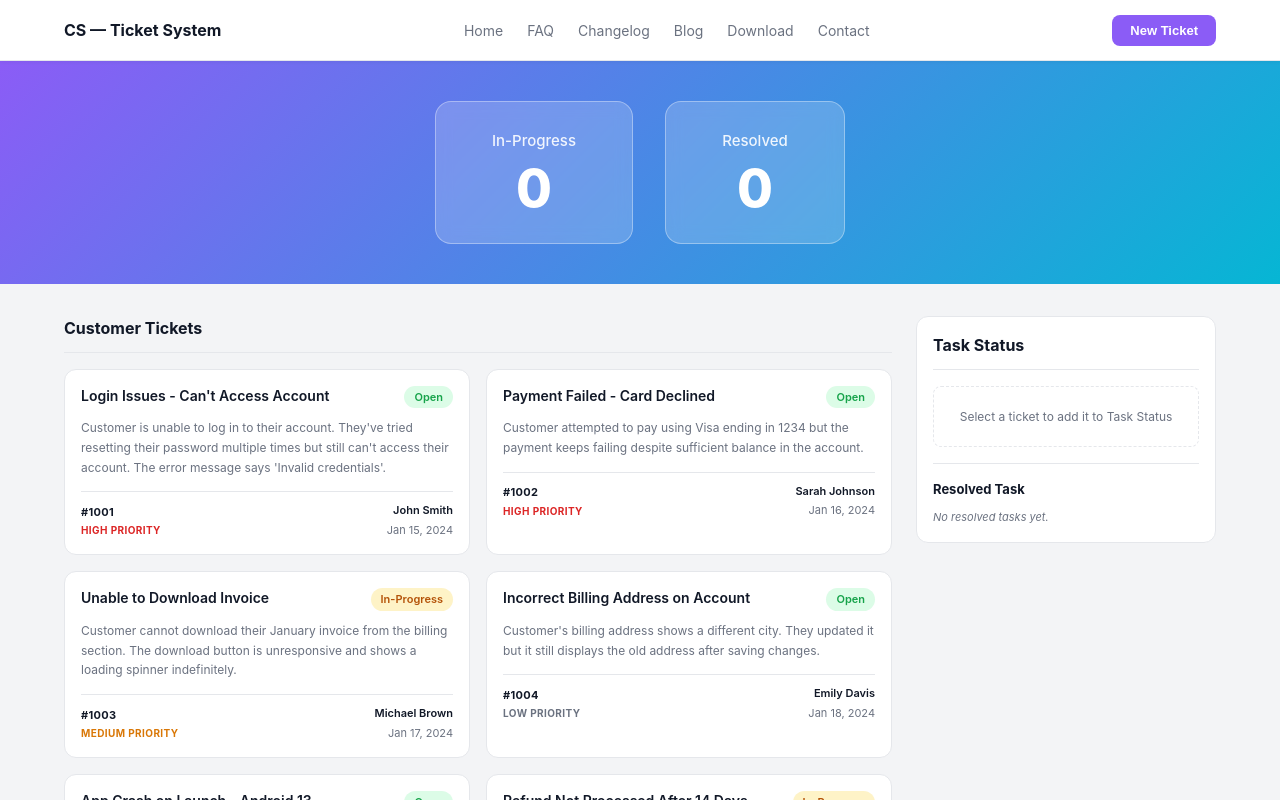
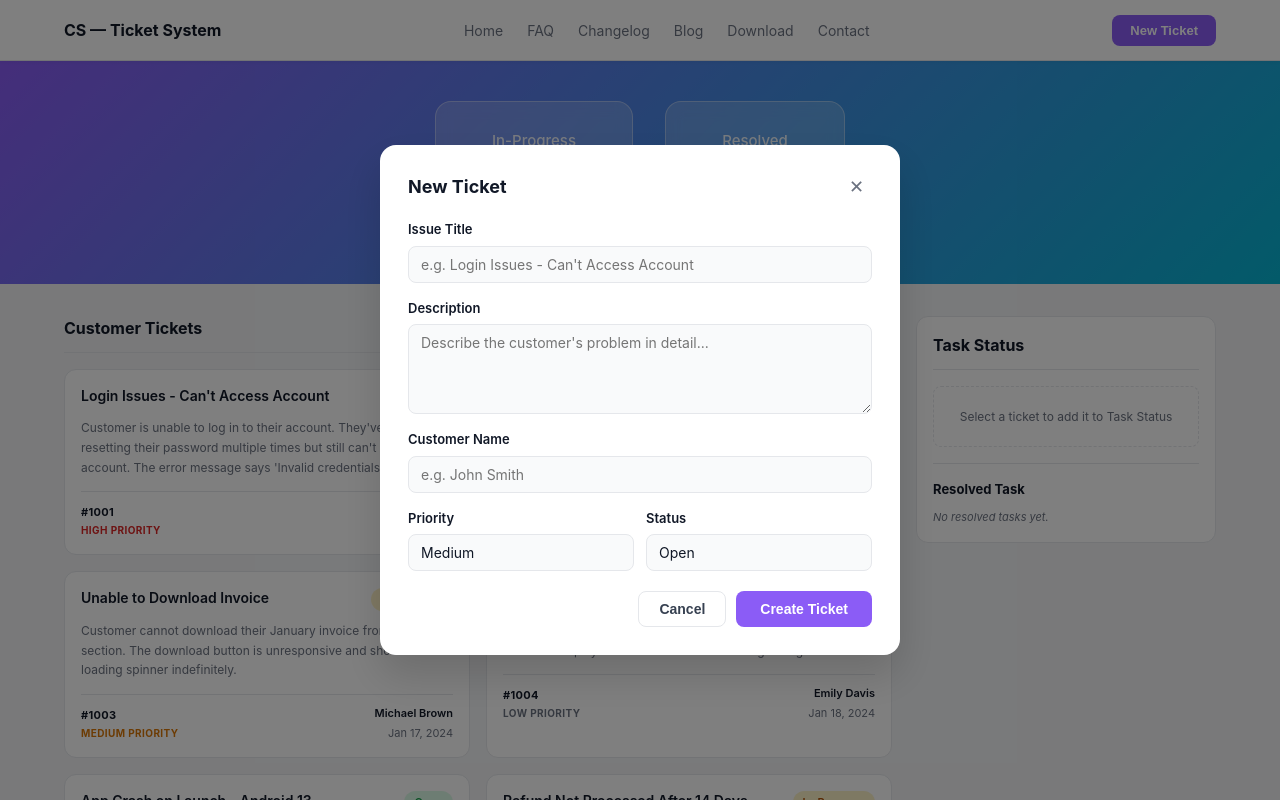
Before and after one commit to farabi1/customer-support-app, a React (Vite) app: page / in a window 1280 px wide. Both pictures are taken after a click on the button "New Ticket". Shown: the top 800 px of the page. Built offline with nearby package versions, Linux system fonts and the light colour scheme.

Commit message:
Add New Ticket modal with form validation and live ticket creation

```diff
--- a/src/App.jsx
+++ b/src/App.jsx
@@ -7,6 +7,7 @@ import Navbar from './components/Navbar'
 import HeroBanner from './components/HeroBanner'
 import TicketCard from './components/TicketCard'
 import TaskStatusPanel from './components/TaskStatusPanel'
+import NewTicketModal from './components/NewTicketModal'
 import Footer from './components/Footer'
 
 import ticketsData from './data/tickets.json'
@@ -15,15 +16,36 @@ function App() {
   const [tickets, setTickets] = useState(ticketsData)
   const [taskItems, setTaskItems] = useState([])
   const [resolvedItems, setResolvedItems] = useState([])
+  const [showModal, setShowModal] = useState(false)
 
   const addedIds = new Set([
     ...taskItems.map((t) => t.id),
     ...resolvedItems.map((t) => t.id),
   ])
 
+  function handleNewTicket(formData) {
+    const newTicket = {
+      id: `#${1013 + tickets.length}`,
+      title: formData.title,
+      description: formData.description,
+      customer: formData.customer,
+      priority: formData.priority,
+      status: formData.status,
+      createdAt: new Date().toISOString().split('T')[0],
+    }
+
+    setTickets((prev) => [newTicket, ...prev])
+    setShowModal(false)
+
+    toast.success('New ticket created!', {
+      position: 'top-right',
+      autoClose: 3000,
+    })
+  }
+
   function handleTicketClick(ticket) {
     if (addedIds.has(ticket.id)) {
-      toast.info(`This ticket is already in Task Status.`, {
+      toast.info('This ticket is already in Task Status.', {
         position: 'top-right',
         autoClose: 2500,
       })
@@ -56,7 +78,14 @@ function App() {
     <>
       <ToastContainer />
 
-      <Navbar />
+      <Navbar onNewTicket={() => setShowModal(true)} />
+
+      {showModal && (
+        <NewTicketModal
+          onClose={() => setShowModal(false)}
+          onSubmit={handleNewTicket}
+        />
+      )}
 
       <HeroBanner
         inProgressCount={taskItems.length}
--- a/src/components/Navbar.jsx
+++ b/src/components/Navbar.jsx
@@ -1,4 +1,4 @@
-function Navbar() {
+function Navbar({ onNewTicket }) {
   const links = ['Home', 'FAQ', 'Changelog', 'Blog', 'Download', 'Contact']
 
   return (
@@ -17,7 +17,7 @@ function Navbar() {
             ))}
           </ul>
 
-          <button type="button" className="navbar__cta">
+          <button type="button" className="navbar__cta" onClick={onNewTicket}>
             New Ticket
           </button>
         </div>
--- /dev/null
+++ b/src/components/NewTicketModal.jsx
@@ -0,0 +1,140 @@
+import { useState } from 'react'
+
+const defaultForm = {
+  title: '',
+  description: '',
+  customer: '',
+  priority: 'MEDIUM',
+  status: 'Open',
+}
+
+function NewTicketModal({ onClose, onSubmit }) {
+  const [form, setForm] = useState(defaultForm)
+  const [errors, setErrors] = useState({})
+
+  function handleChange(e) {
+    const { name, value } = e.target
+    setForm((prev) => ({ ...prev, [name]: value }))
+    // clear error when user starts typing
+    if (errors[name]) {
+      setErrors((prev) => ({ ...prev, [name]: '' }))
+    }
+  }
+
+  function validate() {
+    const newErrors = {}
+    if (!form.title.trim()) newErrors.title = 'Title is required'
+    if (!form.description.trim()) newErrors.description = 'Description is required'
+    if (!form.customer.trim()) newErrors.customer = 'Customer name is required'
+    return newErrors
+  }
+
+  function handleSubmit(e) {
+    e.preventDefault()
+    const newErrors = validate()
+    if (Object.keys(newErrors).length > 0) {
+      setErrors(newErrors)
+      return
+    }
+    onSubmit(form)
+  }
+
+  return (
+    <div className="modal-overlay" onClick={onClose}>
+      <div className="modal" onClick={(e) => e.stopPropagation()}>
+        <div className="modal__header">
+          <h2 className="modal__title">New Ticket</h2>
+          <button type="button" className="modal__close" onClick={onClose}>
+            ✕
+          </button>
+        </div>
+
+        <form onSubmit={handleSubmit} className="modal__form">
+          <div className="form-group">
+            <label htmlFor="title" className="form-label">Issue Title</label>
+            <input
+              id="title"
+              name="title"
+              type="text"
+              className={`form-input${errors.title ? ' form-input--error' : ''}`}
+              placeholder="e.g. Login Issues - Can't Access Account"
+              value={form.title}
+              onChange={handleChange}
+            />
+            {errors.title && <span className="form-error">{errors.title}</span>}
+          </div>
+
+          <div className="form-group">
+            <label htmlFor="description" className="form-label">Description</label>
+            <textarea
+              id="description"
+              name="description"
+              className={`form-input form-textarea${errors.description ? ' form-input--error' : ''}`}
+              placeholder="Describe the customer's problem in detail..."
+              value={form.description}
+              onChange={handleChange}
+              rows={4}
+            />
+            {errors.description && <span className="form-error">{errors.description}</span>}
+          </div>
+
+          <div className="form-group">
+            <label htmlFor="customer" className="form-label">Customer Name</label>
+            <input
+              id="customer"
+              name="customer"
+              type="text"
+              className={`form-input${errors.customer ? ' form-input--error' : ''}`}
+              placeholder="e.g. John Smith"
+              value={form.customer}
+              onChange={handleChange}
+            />
+            {errors.customer && <span className="form-error">{errors.customer}</span>}
+          </div>
+
+          <div className="form-row">
+            <div className="form-group">
+              <label htmlFor="priority" className="form-label">Priority</label>
+              <select
+                id="priority"
+                name="priority"
+                className="form-input form-select"
+                value={form.priority}
+                onChange={handleChange}
+              >
+                <option value="HIGH">High</option>
+                <option value="MEDIUM">Medium</option>
+                <option value="LOW">Low</option>
+              </select>
+            </div>
+
+            <div className="form-group">
+              <label htmlFor="status" className="form-label">Status</label>
+              <select
+                id="status"
+                name="status"
+                className="form-input form-select"
+                value={form.status}
+                onChange={handleChange}
+              >
+                <option value="Open">Open</option>
+                <option value="In-Progress">In-Progress</option>
+              </select>
+            </div>
+          </div>
+
+          <div className="modal__actions">
+            <button type="button" className="btn-cancel" onClick={onClose}>
+              Cancel
+            </button>
+            <button type="submit" className="btn-submit">
+              Create Ticket
+            </button>
+          </div>
+        </form>
+      </div>
+    </div>
+  )
+}
+
+export default NewTicketModal
--- a/src/index.css
+++ b/src/index.css
@@ -556,8 +556,175 @@ body {
 }
 
 /* =============================================
+   MODAL
+   ============================================= */
+.modal-overlay {
+  position: fixed;
+  inset: 0;
+  background: rgba(0, 0, 0, 0.5);
+  z-index: 200;
+  display: flex;
+  align-items: center;
+  justify-content: center;
+  padding: 16px;
+  animation: fadeIn 0.15s ease;
+}
+
+@keyframes fadeIn {
+  from { opacity: 0; }
+  to   { opacity: 1; }
+}
+
+.modal {
+  background: var(--color-white);
+  border-radius: var(--radius-xl);
+  padding: 28px;
+  width: 100%;
+  max-width: 520px;
+  box-shadow: 0 20px 40px rgba(0, 0, 0, 0.15);
+  animation: slideUp 0.2s ease;
+}
+
+@keyframes slideUp {
+  from { transform: translateY(16px); opacity: 0; }
+  to   { transform: translateY(0);    opacity: 1; }
+}
+
+.modal__header {
+  display: flex;
+  align-items: center;
+  justify-content: space-between;
+  margin-bottom: 20px;
+}
+
+.modal__title {
+  font-size: 18px;
+  font-weight: 700;
+  color: var(--color-dark);
+}
+
+.modal__close {
+  background: none;
+  border: none;
+  font-size: 18px;
+  color: var(--color-text-muted);
+  cursor: pointer;
+  padding: 4px 8px;
+  border-radius: var(--radius-sm);
+  transition: background 0.15s;
+  line-height: 1;
+}
+
+.modal__close:hover {
+  background: var(--color-bg);
+  color: var(--color-dark);
+}
+
+/* ── Form ──────────────────────────────────── */
+.modal__form {
+  display: flex;
+  flex-direction: column;
+  gap: 16px;
+}
+
+.form-group {
+  display: flex;
+  flex-direction: column;
+  gap: 6px;
+}
+
+.form-label {
+  font-size: 13px;
+  font-weight: 600;
+  color: var(--color-dark);
+}
+
+.form-input {
+  width: 100%;
+  padding: 9px 12px;
+  border: 1.5px solid var(--color-border);
+  border-radius: var(--radius-md);
+  font-size: 14px;
+  font-family: var(--font-family);
+  color: var(--color-dark);
+  background: #f9fafb;
+  transition: border-color 0.15s, background 0.15s;
+  outline: none;
+}
+
+.form-input:focus {
+  border-color: var(--color-primary);
+  background: var(--color-white);
+}
+
+.form-input--error {
+  border-color: #dc2626;
+}
+
+.form-textarea {
+  resize: vertical;
+  min-height: 90px;
+}
+
+.form-select {
+  appearance: none;
+  cursor: pointer;
+}
+
+.form-error {
+  font-size: 12px;
+  color: #dc2626;
+}
+
+.form-row {
+  display: grid;
+  grid-template-columns: 1fr 1fr;
+  gap: 12px;
+}
+
+.modal__actions {
+  display: flex;
+  justify-content: flex-end;
+  gap: 10px;
+  padding-top: 4px;
+}
+
+.btn-cancel {
+  padding: 9px 20px;
+  border: 1.5px solid var(--color-border);
+  border-radius: var(--radius-md);
+  background: var(--color-white);
+  color: var(--color-text);
+  font-size: 14px;
+  font-weight: 600;
+  cursor: pointer;
+  transition: background 0.15s;
+}
+
+.btn-cancel:hover {
+  background: var(--color-bg);
+}
+
+.btn-submit {
+  padding: 9px 24px;
+  border: none;
+  border-radius: var(--radius-md);
+  background: var(--color-primary);
+  color: #fff;
+  font-size: 14px;
+  font-weight: 600;
+  cursor: pointer;
+  transition: background 0.15s;
+}
+
+.btn-submit:hover {
+  background: var(--color-primary-dark);
+}
+
+/* =============================================
    RESPONSIVE — TABLET
    ============================================= */
+
 @media (max-width: 1024px) {
   .content-grid {
     grid-template-columns: 1fr 280px;
```
